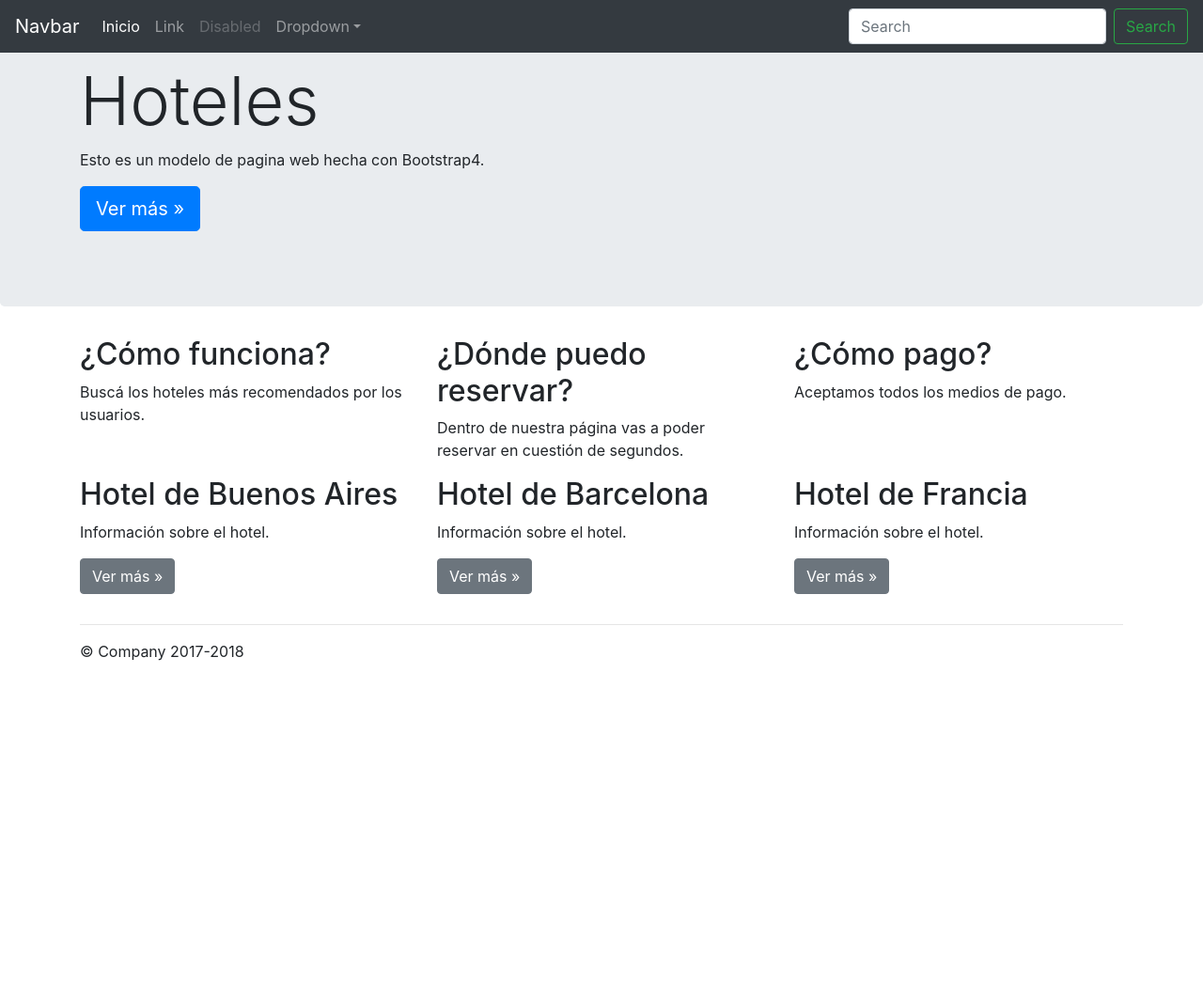
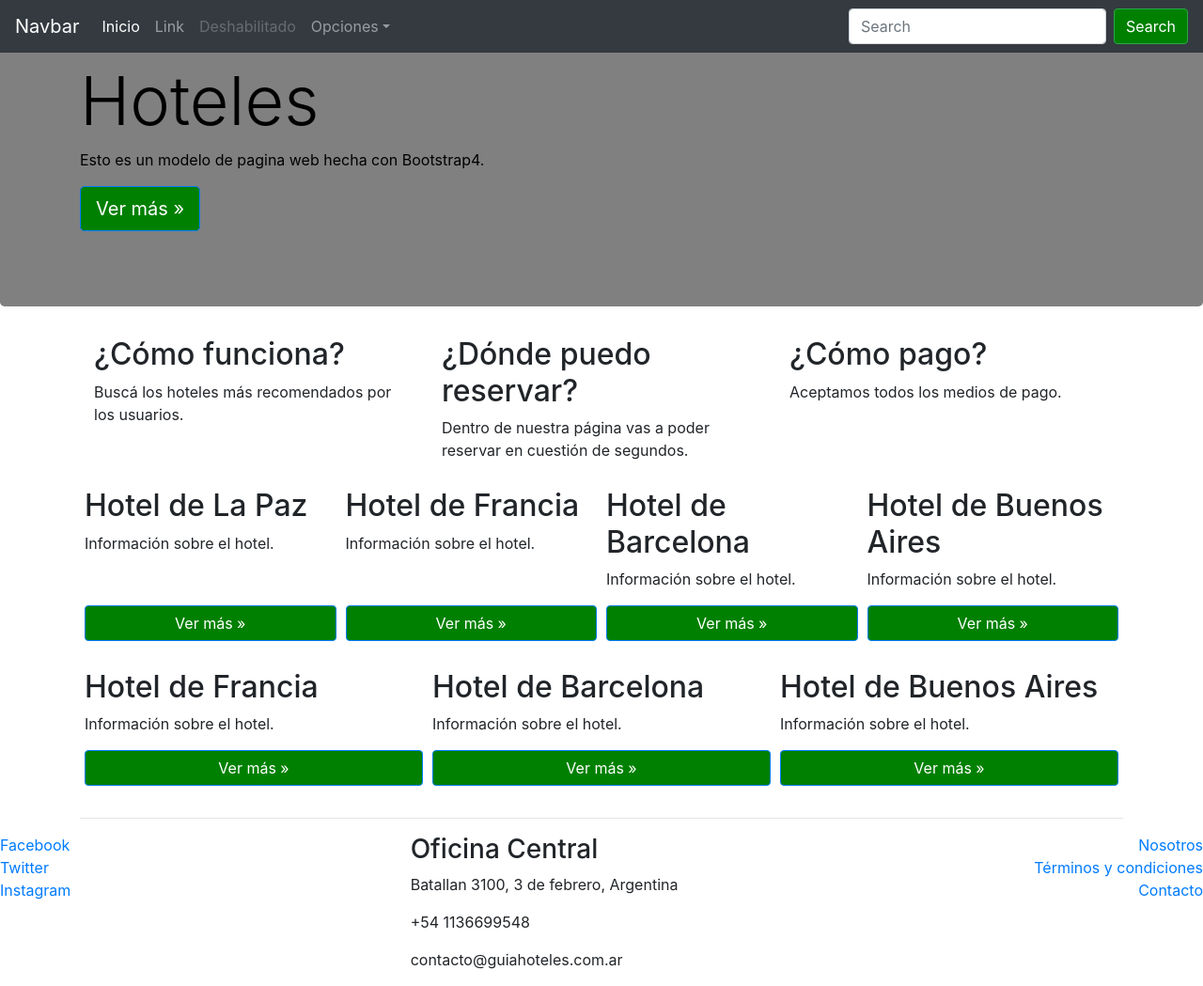
Before and after one commit to Gonzaa25/curso-bootstrap4, a website: page index.html in a window 1280 px wide. Shown: the whole page at 94% size. Before the commit the page ends 800 px from the top, so only its background shows below. Drawn offline with nearby package versions, Linux system fonts and the light colour scheme.

Commit message:
container and flex

```diff
--- a/index.html
+++ b/index.html
@@ -7,8 +7,8 @@
 
     <!-- Bootstrap CSS -->
     <link rel="stylesheet" href="node_modules/bootstrap/dist/css/bootstrap.min.css">
-
-    <title>Hello, world!</title>
+    <link rel="stylesheet" href="css/main.css">
+    <title>Guia de hoteles</title>
   </head>
   <body>
     <nav class="navbar navbar-expand-md navbar-dark fixed-top bg-dark">
@@ -26,14 +26,14 @@
               <a class="nav-link" href="#">Link</a>
             </li>
             <li class="nav-item">
-              <a class="nav-link disabled" href="#">Disabled</a>
+              <a class="nav-link disabled" href="#">Deshabilitado</a>
             </li>
             <li class="nav-item dropdown">
-              <a class="nav-link dropdown-toggle" href="http://example.com" id="dropdown01" data-toggle="dropdown" aria-haspopup="true" aria-expanded="false">Dropdown</a>
+              <a class="nav-link dropdown-toggle" href="http://example.com" id="dropdown01" data-toggle="dropdown" aria-haspopup="true" aria-expanded="false">Opciones</a>
               <div class="dropdown-menu" aria-labelledby="dropdown01">
-                <a class="dropdown-item" href="#">Action</a>
-                <a class="dropdown-item" href="#">Another action</a>
-                <a class="dropdown-item" href="#">Something else here</a>
+                <a class="dropdown-item" href="#">Buscar</a>
+                <a class="dropdown-item" href="#">Reservar</a>
+                <a class="dropdown-item" href="#">Cancelar</a>
               </div>
             </li>
           </ul>
@@ -55,7 +55,7 @@
           </div>
         </div>
        <div class="container">
-           <div class="row">
+           <div class="d-flex">
               <div class="col-sm-4">
                 <h2>¿Cómo funciona?</h2>
                 <p>Buscá los hoteles más recomendados por los usuarios.</p>
@@ -72,21 +72,67 @@
        </div>
         <div class="container">
           <!-- Example row of columns -->
-          <div class="row">
-            <div class="col-md-4">
-              <h2>Hotel de Buenos Aires</h2>
+          <div class="d-flex flex-wrap flex-row-reverse">
+            <div class="card-hotel d-flex flex-column justify-content-between">
+              <div>
+                <h2>Hotel de Buenos Aires</h2>
+                <p>Información sobre el hotel. </p>
+              </div>
+              <div><p><a class="btn btn-primary btn-reserva" href="#" role="button">Ver más »</a></p></div>
+            </div>
+            <div class="card-hotel d-flex flex-column justify-content-between">
+              <div>
+                <h2>Hotel de Barcelona</h2>
+                <p>Información sobre el hotel. </p>
+              </div>
+              <div>
+                <p><a class="btn btn-primary btn-reserva" href="#" role="button">Ver más »</a></p>
+              </div>
+            </div>
+            <div class="card-hotel d-flex flex-column justify-content-between">
+              <div>
+                <h2>Hotel de Francia</h2>
               <p>Información sobre el hotel. </p>
-              <p><a class="btn btn-secondary" href="#" role="button">Ver más »</a></p>
+              </div>
+              <div>
+                <p><a class="btn btn-primary btn-reserva" href="#" role="button">Ver más »</a></p>
+              </div>
             </div>
-            <div class="col-md-4">
-              <h2>Hotel de Barcelona</h2>
+            <div class="card-hotel d-flex flex-column justify-content-between">
+              <div>
+                <h2>Hotel de La Paz</h2>
+                <p>Información sobre el hotel. </p>
+              </div>
+              <div>
+                <p><a class="btn btn-primary btn-reserva" href="#" role="button">Ver más »</a></p>
+              </div>
+            </div>
+          </div>
+          <div class="d-flex flex-wrap flex-row-reverse">
+            <div class="card-hotel d-flex flex-column justify-content-between">
+              <div>
+                <h2>Hotel de Buenos Aires</h2>
+                <p>Información sobre el hotel. </p>
+              </div>
+              <div><p><a class="btn btn-primary btn-reserva" href="#" role="button">Ver más »</a></p></div>
+            </div>
+            <div class="card-hotel d-flex flex-column justify-content-between">
+              <div>
+                <h2>Hotel de Barcelona</h2>
+                <p>Información sobre el hotel. </p>
+              </div>
+              <div>
+                <p><a class="btn btn-primary btn-reserva" href="#" role="button">Ver más »</a></p>
+              </div>
+            </div>
+            <div class="card-hotel d-flex flex-column justify-content-between">
+              <div>
+                <h2>Hotel de Francia</h2>
               <p>Información sobre el hotel. </p>
-              <p><a class="btn btn-secondary" href="#" role="button">Ver más »</a></p>
-            </div>
-            <div class="col-md-4">
-              <h2>Hotel de Francia</h2>
-              <p>Información sobre el hotel. </p>
-              <p><a class="btn btn-secondary" href="#" role="button">Ver más »</a></p>
+              </div>
+              <div>
+                <p><a class="btn btn-primary btn-reserva" href="#" role="button">Ver más »</a></p>
+              </div>
             </div>
           </div>
 
@@ -96,8 +142,27 @@
 
       </main>
 
-      <footer class="container">
-        <p>© Company 2017-2018</p>
+      <footer>
+        <div class="row">
+          <div class="col-sm-4 d-flex flex-column">
+            <a href="http://www.facebook.com">Facebook</a>
+            <a href="http://www.twitter.com">Twitter</a>
+            <a href="http://www.instagram.com">Instagram</a>
+          </div>
+          <div class="col-sm-4">
+            <address>
+              <h3>Oficina Central</h3>
+              <p>Batallan 3100, 3 de febrero, Argentina</p>
+              <p>+54 1136699548</p>
+              <p>contacto@guiahoteles.com.ar</p>
+            </address>
+          </div>
+          <div class="col-sm-4 d-flex flex-column align-items-end">
+            <a href="http://www.facebook.com">Nosotros</a>
+            <a href="http://www.twitter.com">Términos y condiciones</a>
+            <a href="http://www.instagram.com">Contacto</a>
+          </div>
+        </div>
       </footer>
 
     <!-- Optional JavaScript -->
```
